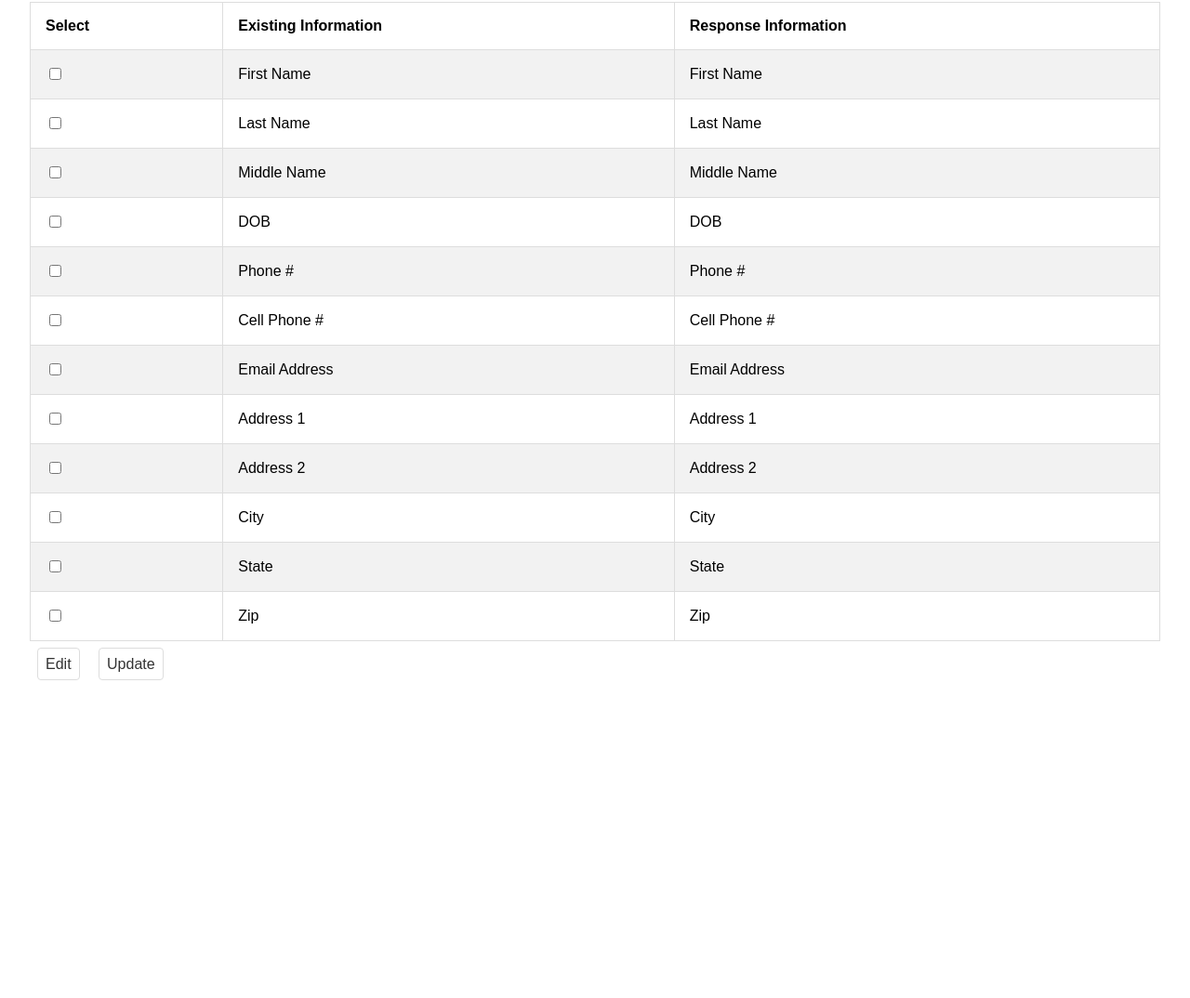
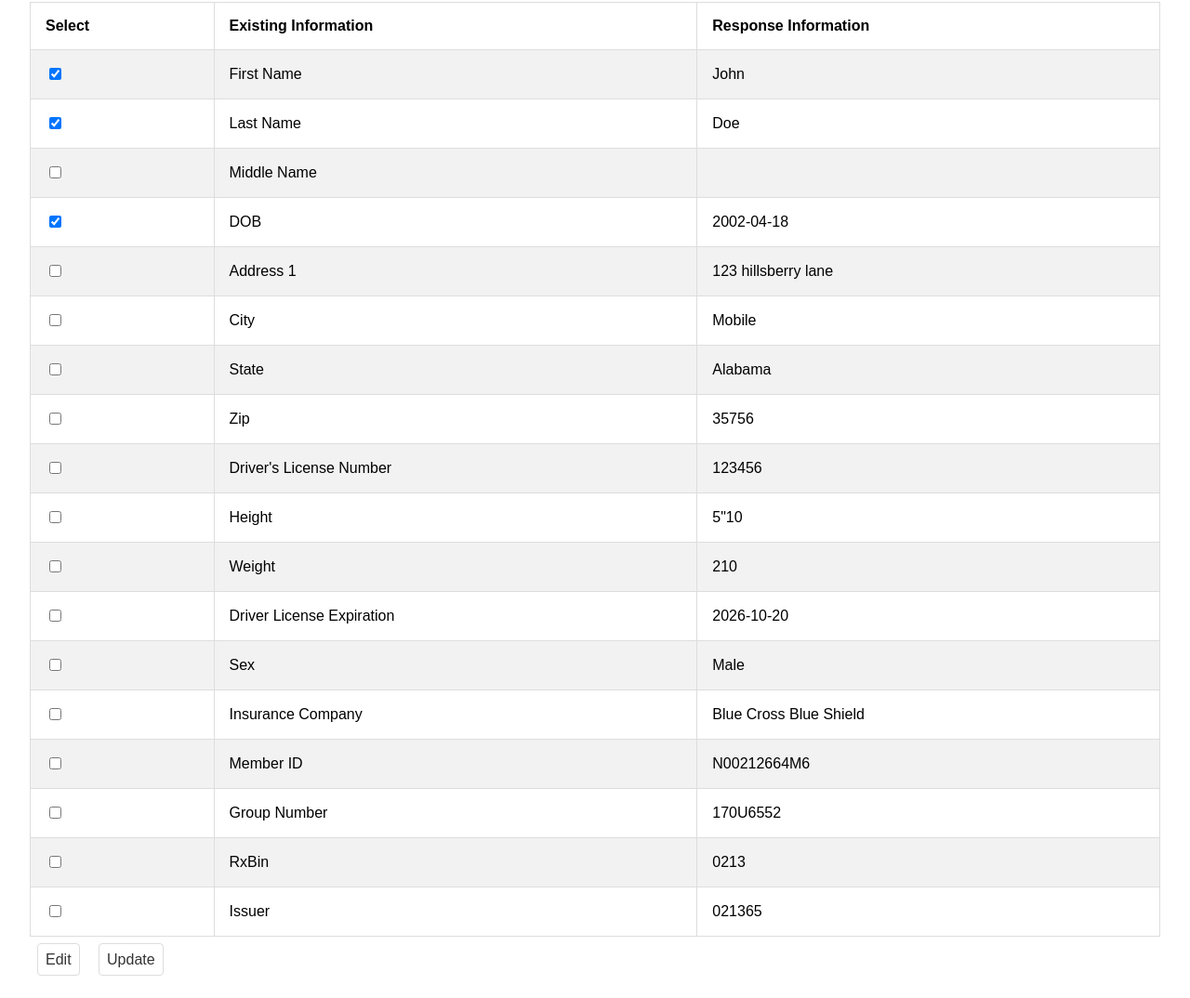
Before and after one commit to Rilme/Information-Reconciliation, a plain HTML site: page index.html in a window 1280 px wide. Shown: the part 174-1248 px from the top of the page at 93% size. Before the commit the page ends 930 px from the top, so only its background shows below. Drawn offline with Linux system fonts and the light colour scheme.

Commit message:
Update index.html

```diff
--- a/index.html
+++ b/index.html
@@ -17,64 +17,94 @@
       <th>Response Information</th>
     </tr>
     <tr>
-      <td><input type="checkbox" name="info[]"></td>
+      <td><input type="checkbox" name="info[]" checked></td>
       <td>First Name</td>
-      <td>First Name</td>
+      <td>John</td>
     </tr>
     <tr>
-      <td><input type="checkbox" name="info[]"></td>
+      <td><input type="checkbox" name="info[]" checked></td>
       <td>Last Name</td>
-      <td>Last Name</td>
+      <td>Doe</td>
     </tr>
     <tr>
       <td><input type="checkbox" name="info[]"></td>
       <td>Middle Name</td>
-      <td>Middle Name</td>
+      <td></td>
     </tr>
     <tr>
-      <td><input type="checkbox" name="info[]"></td>
+      <td><input type="checkbox" name="info[]" checked></td>
       <td>DOB</td>
-      <td>DOB</td>
-    </tr>
-    <tr>
-      <td><input type="checkbox" name="info[]"></td>
-      <td>Phone #</td>
-      <td>Phone #</td>
-    </tr>
-    <tr>
-      <td><input type="checkbox" name="info[]"></td>
-      <td>Cell Phone #</td>
-      <td>Cell Phone #</td>
-    </tr>
-    <tr>
-      <td><input type="checkbox" name="info[]"></td>
-      <td>Email Address</td>
-      <td>Email Address</td>
+      <td>2002-04-18</td>
     </tr>
     <tr>
       <td><input type="checkbox" name="info[]"></td>
       <td>Address 1</td>
-      <td>Address 1</td>
-    </tr>
-    <tr>
-      <td><input type="checkbox" name="info[]"></td>
-      <td>Address 2</td>
-      <td>Address 2</td>
+      <td>123 hillsberry lane</td>
     </tr>
     <tr>
       <td><input type="checkbox" name="info[]"></td>
       <td>City</td>
-      <td>City</td>
+      <td> Mobile </td>
     </tr>
     <tr>
       <td><input type="checkbox" name="info[]"></td>
       <td>State</td>
-      <td>State</td>
+      <td>Alabama</td>
     </tr>
     <tr>
       <td><input type="checkbox" name="info[]"></td>
       <td>Zip</td>
-      <td>Zip</td>
+      <td>35756</td>
+    </tr>
+    <tr>
+      <td><input type="checkbox" name="info[]"></td>
+      <td>Driver's License Number</td>
+      <td>123456</td>
+    </tr>
+    <tr>
+      <td><input type="checkbox" name="info[]"></td>
+      <td>Height</td>
+      <td>5"10</td>
+    </tr>
+    <tr>
+      <td><input type="checkbox" name="info[]"></td>
+      <td>Weight</td>
+      <td>210</td>
+    </tr>
+    <tr>
+      <td><input type="checkbox" name="info[]"></td>
+      <td>Driver License Expiration</td>
+      <td>2026-10-20</td>
+    </tr>
+    <tr>
+      <td><input type="checkbox" name="info[]"></td>
+      <td>Sex</td>
+      <td>Male</td>
+    </tr>
+    <tr>
+      <td><input type="checkbox" name="info[]"></td>
+      <td>Insurance Company</td>
+      <td>Blue Cross Blue Shield</td>
+    </tr>
+    <tr>
+      <td><input type="checkbox" name="info[]"></td>
+      <td>Member ID</td>
+      <td>N00212664M6</td>
+    </tr>
+    <tr>
+      <td><input type="checkbox" name="info[]"></td>
+      <td>Group Number</td>
+      <td>170U6552</td>
+    </tr>
+    <tr>
+      <td><input type="checkbox" name="info[]"></td>
+      <td>RxBin</td>
+      <td>0213</td>
+    </tr>
+    <tr>
+      <td><input type="checkbox" name="info[]"></td>
+      <td>Issuer</td>
+      <td>021365</td>
     </tr>
   </table>
   <p><a href="#">Edit</a> <a href="#">Update</a></p>
```
